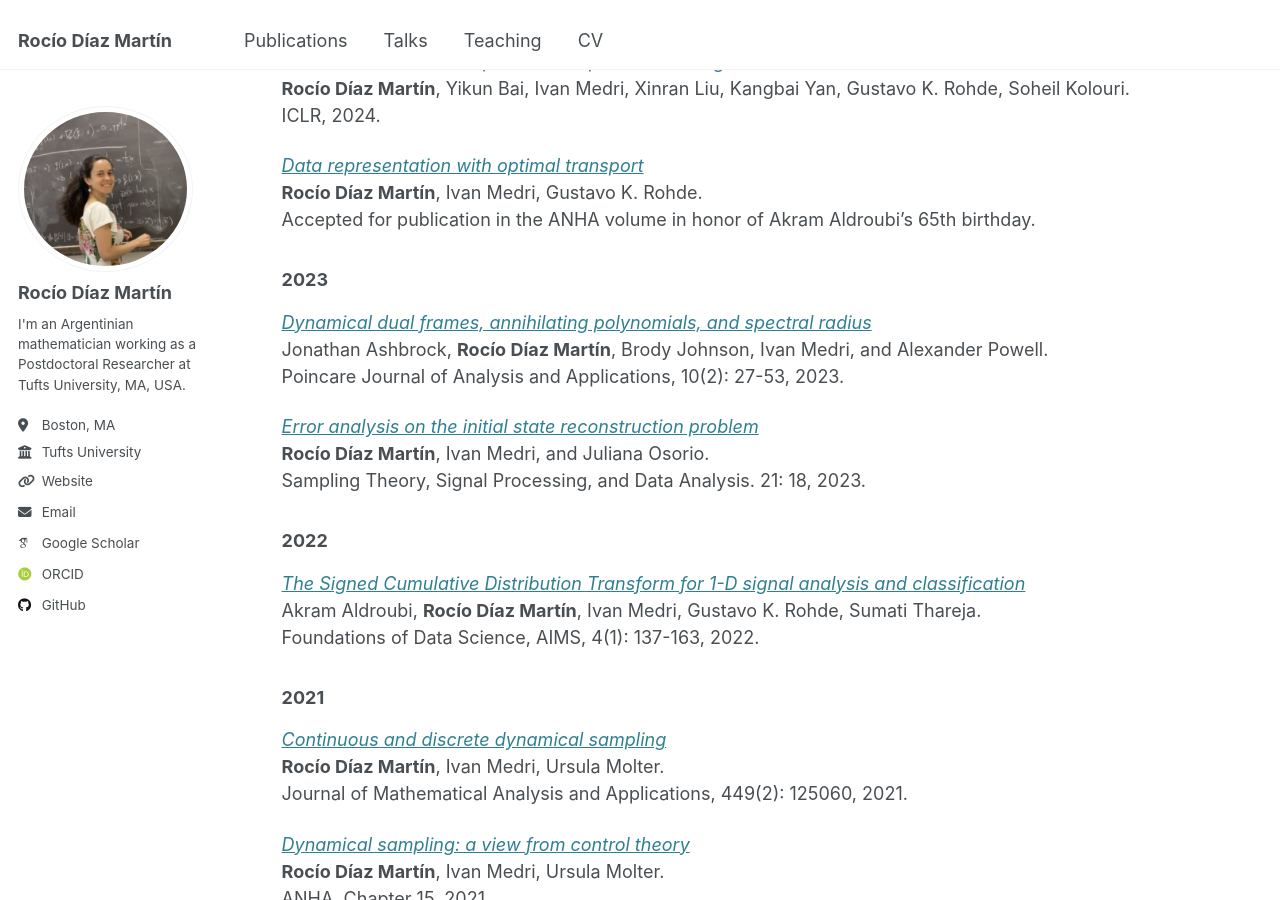
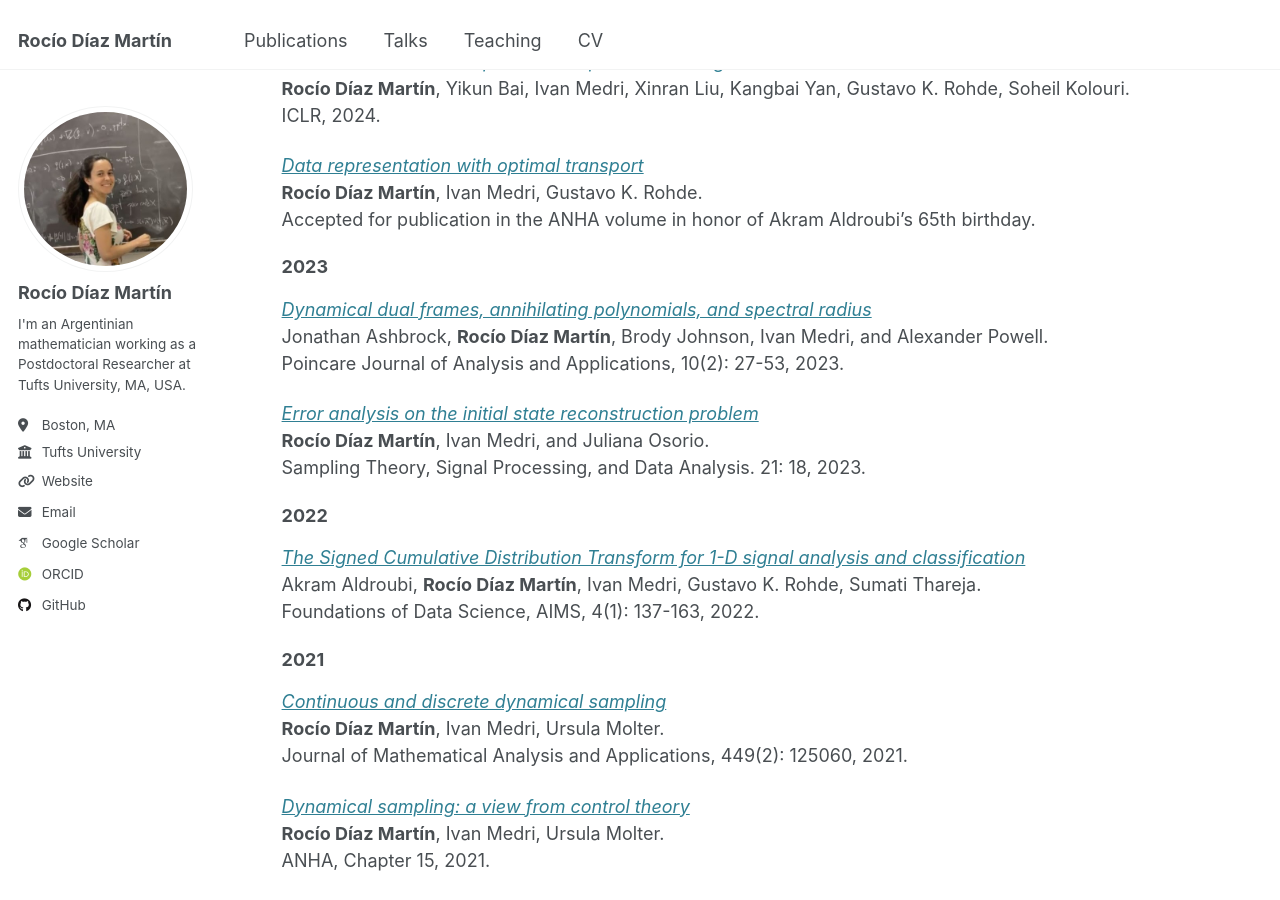
Before and after one commit to RocioDM/rociodm.github.io, a Jekyll site: the page built from _pages/publications.md, in a window 1280 px wide and 900 px high, scrolled down 837 px. Built offline with Jekyll 4.4.1, drawn with Linux system fonts in a browser that asks for light colours; some web fonts are replaced.

Commit message:
subtitles publ

```diff
--- a/_pages/publications.md
+++ b/_pages/publications.md
@@ -9,82 +9,82 @@ author_profile: true
 
 _<a href="https://openreview.net/forum?id=fgUFZAxywx" target="_blank" rel="noopener noreferrer">Linear Spherical Sliced Optimal Transport: A Fast Metric for Comparing Spherical Data</a>_<br>
 Xinran Liu, Yikun Bai, **Rocío Díaz Martín**, Kaiwen Shi, Ashkan Shahbazi, Bennett A. Landman, Catie Chang, Soheil Kolouri.<br>
-ICLR 2025.<br>
+ICLR 2025.
 
 _<a href="https://openreview.net/forum?id=sCew1tR6No" target="_blank" rel="noopener noreferrer">Partial Gromov-Wasserstein Metric</a>_<br>
 Yikun Bai, **Rocío Díaz Martín**, Abihith Kothapalli, Hengrong Du, Xinran Liu, Soheil Kolouri.<br>
-ICLR 2025.<br>
+ICLR 2025.
 
 _<a href="https://openreview.net/forum?id=BA1eG7vCNb" target="_blank" rel="noopener noreferrer">Linear Partial Gromov-Wasserstein Embedding</a>_<br>
 Yikun Bai, Abihith Kothapalli, Hengrong Du, **Rocío Díaz Martín**, Soheil Kolouri.<br>
-ICLR 2025.<br>
+ICLR 2025.
 
 _<a href="https://openreview.net/forum?id=P7O1Vt1BdU" target="_blank" rel="noopener noreferrer">Expected Sliced Transport Plans</a>_<br>
 Xinran Liu, **Rocío Díaz Martín**, Yikun Bai, Ashkan Shahbazi, Matthew Thorpe, Akram Aldroubi, Soheil Kolouri.<br>
-ICLR, 2025.<br>
+ICLR, 2025.
 
 <h3 class="yearheader">2024</h3>
 
 _<a href="https://doi.org/10.1016/j.laa.2024.04.011" target="_blank" rel="noopener noreferrer">Dynamical sampling for the recovery of spatially constant source terms in \\ dynamical systems</a>_<br>
 Akram Aldroubi,  **Rocío Díaz Martín**, Ivan Medri.<br>
-Journal of Linear Algebra and Applications, 696: 148-185, 2024.<br>
+Journal of Linear Algebra and Applications, 696: 148-185, 2024.
 
 _<a href="https://openreview.net/forum?id=vLtVGtEz5h" target="_blank" rel="noopener noreferrer">Stereographic Spherical Sliced Wasserstein Distances</a>_<br>
 Huy Tran, Yikun Bai, Abihith Kothapalli, Ashkan Shahbazi, Xinran Liu, **Rocío Díaz Martín**,  Soheil Kolouri.<br>
-ICML, 2024.<br>
+ICML, 2024.
 
 _<a href="https://openreview.net/forum?id=49z97Y9lMq" target="_blank" rel="noopener noreferrer">LCOT: Linear Circular Optimal Transport Embedding</a>_<br>
 **Rocío Díaz Martín**,  Yikun Bai, Ivan Medri, Xinran Liu, Kangbai Yan, Gustavo K. Rohde, Soheil Kolouri.<br>
-ICLR, 2024.<br>
+ICLR, 2024.
 
 _<a href="https://arxiv.org/abs/2406.15503v1" target="_blank" rel="noopener noreferrer">Data representation with optimal transport</a>_<br>
 **Rocío Díaz Martín**,  Ivan Medri, Gustavo K. Rohde.<br>
-Accepted for publication in the ANHA volume in honor of Akram Aldroubi's 65th birthday.<br>
+Accepted for publication in the ANHA volume in honor of Akram Aldroubi's 65th birthday.
 
-### 2023
+<h3 class="yearheader">2023</h3>
 
 _<a href="DOI: 10.46753/pjaa.2023.v010i03.003" target="_blank" rel="noopener noreferrer">Dynamical dual frames, annihilating polynomials, and spectral radius</a>_<br>
 Jonathan Ashbrock, **Rocío Díaz Martín**, Brody Johnson,  Ivan Medri, and Alexander Powell.<br>
-Poincare Journal of Analysis and Applications, 10(2): 27-53, 2023.<br>
+Poincare Journal of Analysis and Applications, 10(2): 27-53, 2023.
 
 _<a href="https://link.springer.com/article/10.1007/s43670-023-00059-5" target="_blank" rel="noopener noreferrer">Error analysis on the initial state reconstruction problem</a>_<br>
 **Rocío Díaz Martín**, Ivan Medri, and Juliana Osorio.<br>
-Sampling Theory, Signal Processing, and Data Analysis. 21: 18, 2023.<br>
+Sampling Theory, Signal Processing, and Data Analysis. 21: 18, 2023.
 
-### 2022
+<h3 class="yearheader">2022</h3>
 
 _<a href="https://www.aimsciences.org/article/doi/10.3934/fods.2022001" target="_blank" rel="noopener noreferrer">The Signed Cumulative Distribution Transform for 1-D signal analysis and classification</a>_<br>
 Akram Aldroubi, **Rocío Díaz Martín**, Ivan Medri, Gustavo K. Rohde, Sumati Thareja.<br>
-Foundations of Data Science, AIMS, 4(1):  137-163, 2022.<br>
+Foundations of Data Science, AIMS, 4(1):  137-163, 2022.
 
-### 2021
+<h3 class="yearheader">2021</h3>
 
 _<a href="https://www.sciencedirect.com/science/article/abs/pii/S0022247X21001396" target="_blank" rel="noopener noreferrer">Continuous and discrete dynamical sampling</a>_<br>
 **Rocío Díaz Martín**, Ivan Medri, Ursula Molter.<br>
-Journal of Mathematical Analysis and Applications, 449(2): 125060, 2021.<br>
+Journal of Mathematical Analysis and Applications, 449(2): 125060, 2021.
 
 _<a href="https://link.springer.com/chapter/10.1007/978-3-030-69637-5_15" target="_blank" rel="noopener noreferrer">Dynamical sampling: a view from control theory</a>_<br>
 **Rocío Díaz Martín**, Ivan Medri, Ursula Molter.<br>
-ANHA, Chapter 15, 2021.<br>
+ANHA, Chapter 15, 2021.
 
 _<a href="https://inmabb.criba.edu.ar/revuma/revuma.php?p=doi/v62n1a09" target="_blank" rel="noopener noreferrer">On commutative homogeneous vector bundles attached to nilmanifolds</a>_<br>
 **Rocío Díaz Martín**, Linda V. Saal.<br>
-Revista de la Unión Matemática Argentina, 62(1): 141-151, 2021.<br>
+Revista de la Unión Matemática Argentina, 62(1): 141-151, 2021.
 
-### 2020
+<h3 class="yearheader">2020</h3>
 
 _<a href="https://www.heldermann.de/JLT/JLT30/JLT301/jlt30005.htm" target="_blank" rel="noopener noreferrer">Mehler-Heine formula: a generalization in the context of matrix spherical functions</a>_<br>
 **Rocío Díaz Martín**,  Inés Pacharoni.<br>
-Journal of Lie Theory, 30(1): 41-57, 2020.<br>
+Journal of Lie Theory, 30(1): 41-57, 2020.
 
-### 2019
+<h3 class="yearheader">2019</h3>
 
 _<a href="https://link.springer.com/article/10.1007/s00031-019-09518-7" target="_blank" rel="noopener noreferrer">Matrix Spherical Analysis on Nilmanifolds</a>_<br>
 **Rocío Díaz Martín**,  Linda V. Saal.<br>
-Transformation Groups, 24(3): 887-911, 2019.<br>
+Transformation Groups, 24(3): 887-911, 2019.
 
-### 2018
+<h3 class="yearheader">2018</h3>
 
 _<a href="https://link.springer.com/article/10.1007/s00605-017-1123-1" target="_blank" rel="noopener noreferrer">Spherical analysis on homogeneous vector bundles of the 3-dimensional Euclidean Motion Group</a>_<br>
 **Rocío Díaz Martín**, Fernando Levstein.<br>
-Monatshefte für Mathematik, 185(4): 621--649, 2018.<br>
+Monatshefte für Mathematik, 185(4): 621--649, 2018.
```
